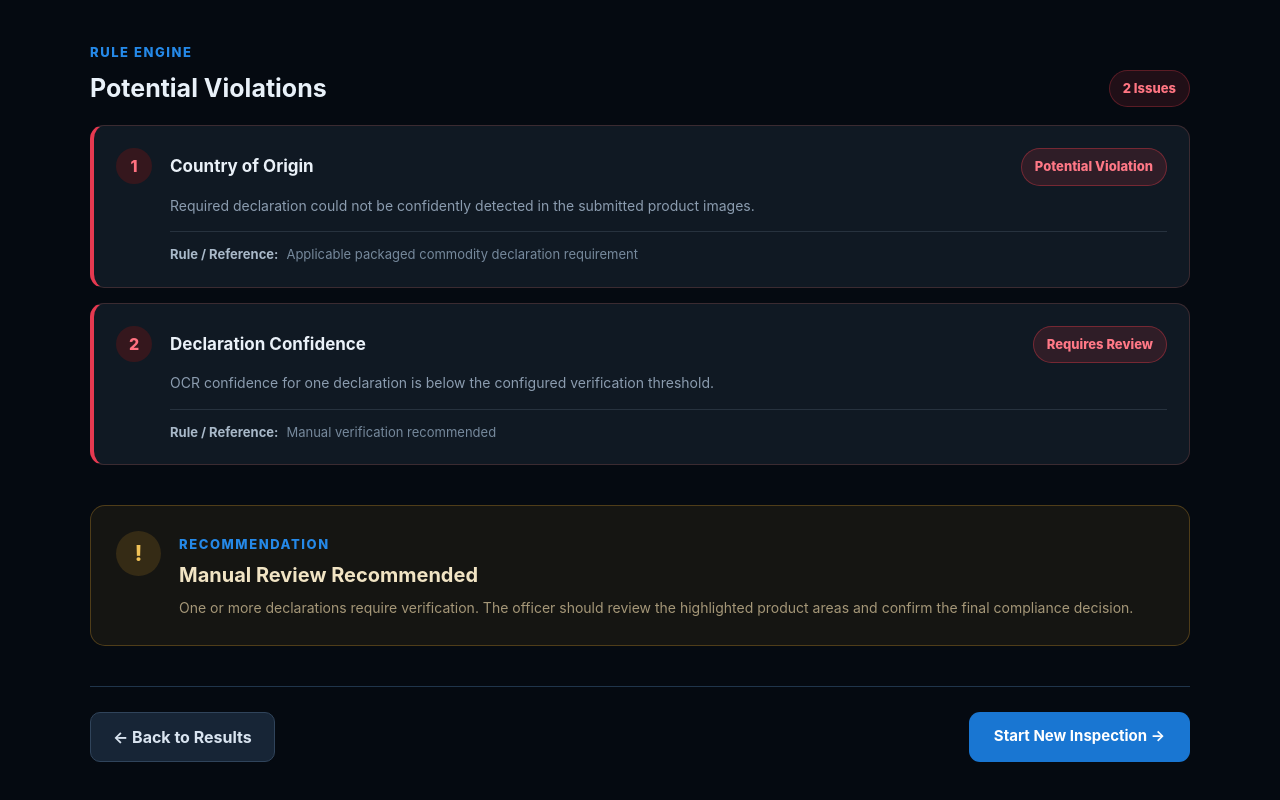
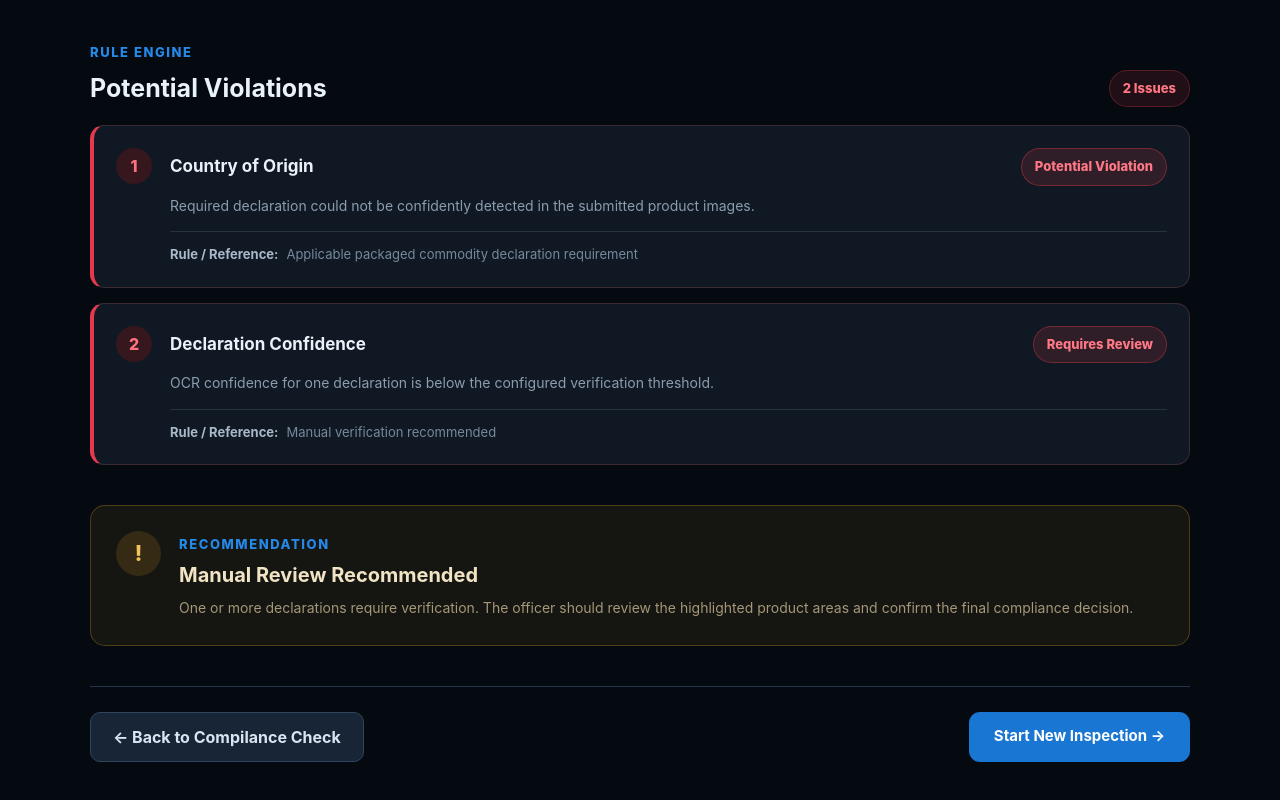
Before and after one commit to krutika123-lab/Meteroscan, a React (Vite) app: page /compliance-report in a window 1280 px wide. Shown: the part 1239-2039 px from the top of the page. Built offline with nearby package versions, Linux system fonts and the light colour scheme.

Commit message:
Add compliance check and compliance report flow

```diff
--- a/src/pages/ComplianceReport.jsx
+++ b/src/pages/ComplianceReport.jsx
@@ -458,7 +458,7 @@ export default function ComplianceReport() {
     type="button"
     className="secondary-btn"
     onClick={() =>
-      navigate("/inspection/:id/results", {
+      navigate("/compliance-check", {
         state: {
           productName,
           images,
@@ -469,7 +469,7 @@ export default function ComplianceReport() {
       })
     }
   >
-    ← Back to Results
+    ← Back to Compilance Check
   </button>
 
   <button
```
